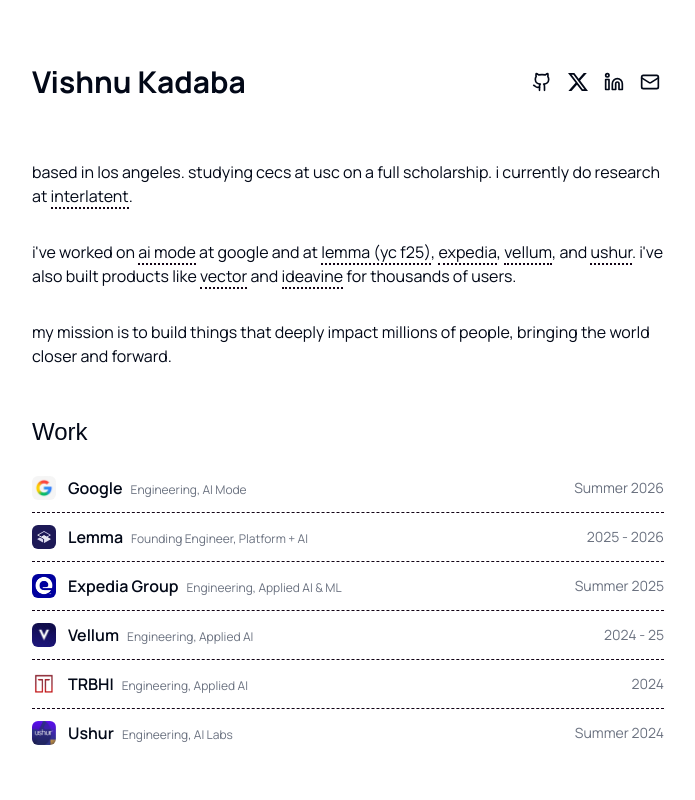
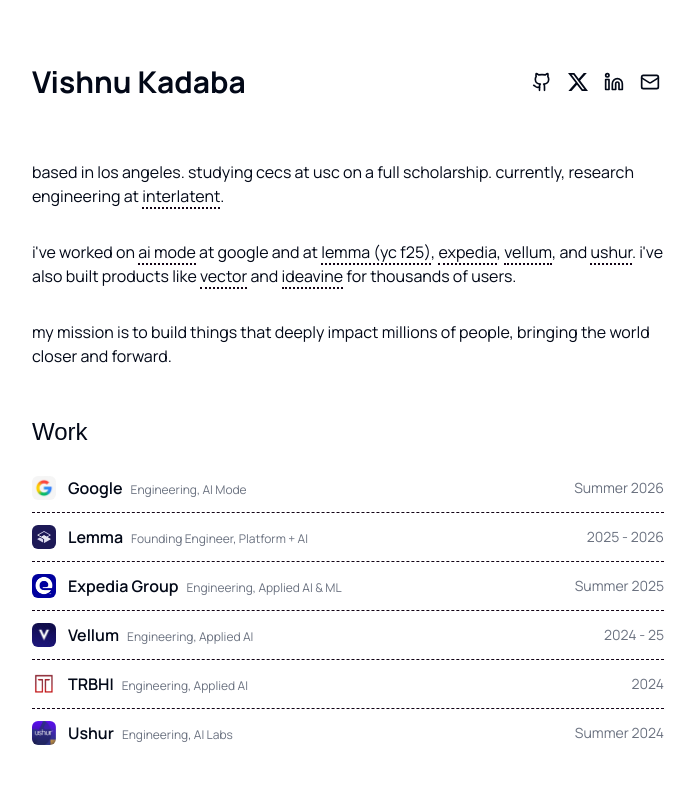
Before and after one commit to VishnuK1947/vishnukadaba.dev, a React (Vite) app: page / in a window 1280 px wide. Shown: the top 800 px of the page, without its empty margins (292-987 px from the left). Built offline with nearby package versions, Linux system fonts and the light colour scheme.

Commit message:
refine Interlatent bio wording

```diff
--- a/src/components/Bio.tsx
+++ b/src/components/Bio.tsx
@@ -10,8 +10,8 @@
       animate="visible"
     >
       <motion.p variants={fadeIn} className="text-sm md:text-base">
-        Based in Los Angeles. studying cecs at USC on a full scholarship. i
-        currently do research at{' '}
+        Based in Los Angeles. studying cecs at USC on a full scholarship.
+        currently, research engineering at{' '}
         <a
           href="https://interlatent.com/"
           className="border-b-2 border-dotted border-[#120315] hover:border-[#120315] transition-colors"
```
